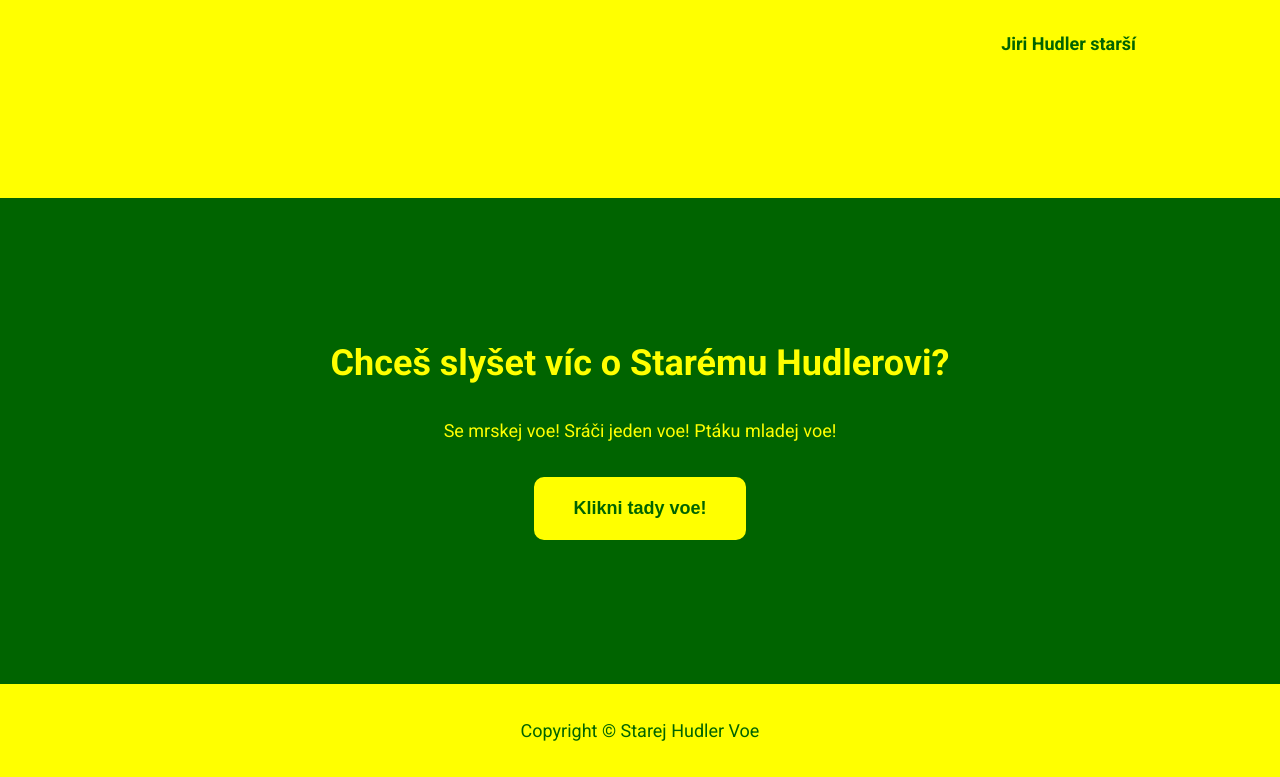
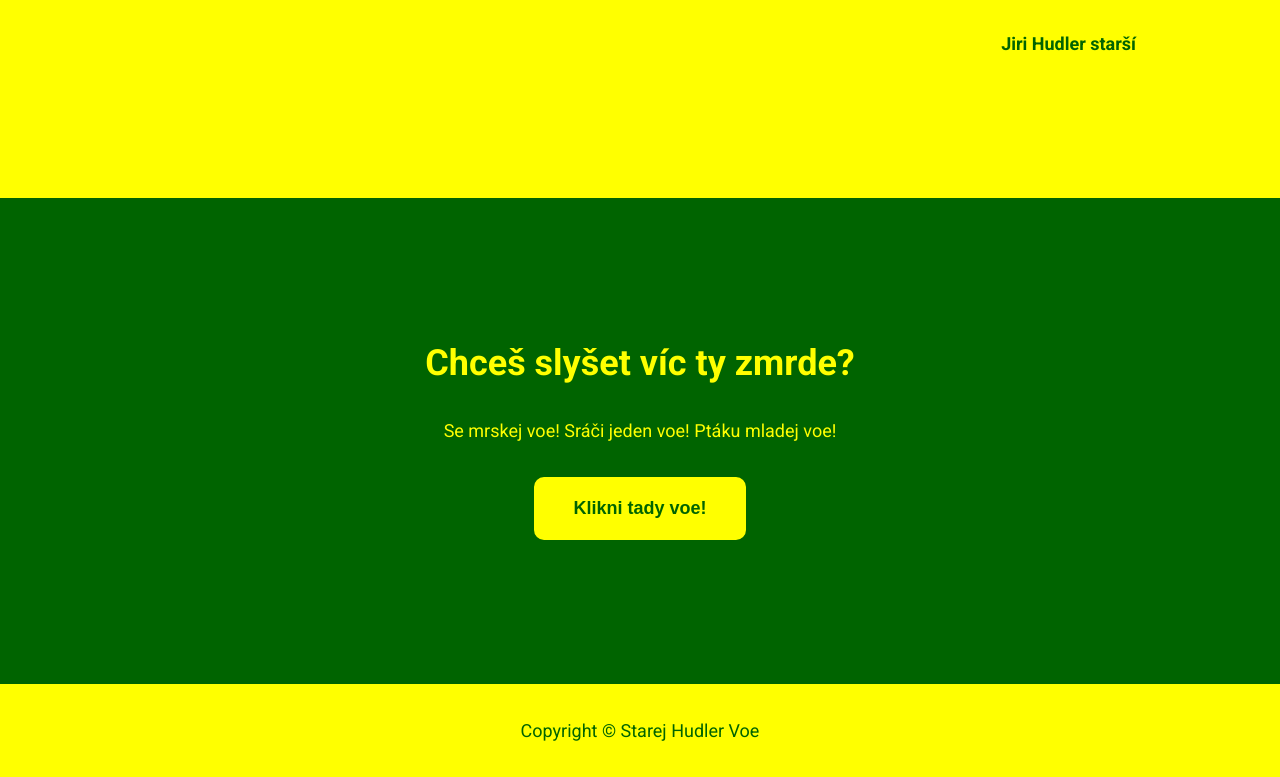
Before and after one commit to stepanstas/landing-page, a plain HTML site: page index.html in a window 1280 px wide. Shown: the part 1615-2392 px from the top of the page. Drawn offline with Linux system fonts and the light colour scheme.

Commit message:
Change h3 text

```diff
--- a/index.html
+++ b/index.html
@@ -71,7 +71,7 @@
                 <figcaption>Jiri Hudler starší</figcaption>
             </figure>
             <section class="sign-up-panel">
-                <h3>Chceš slyšet víc o Starému Hudlerovi?</h3>
+                <h3>Chceš slyšet víc ty zmrde?</h3>
                 <p>Se mrskej voe! Sráči jeden voe! Ptáku mladej voe!</p>
                 <button class="sign-up-btn">Klikni tady voe!</button>
             </section>
```
